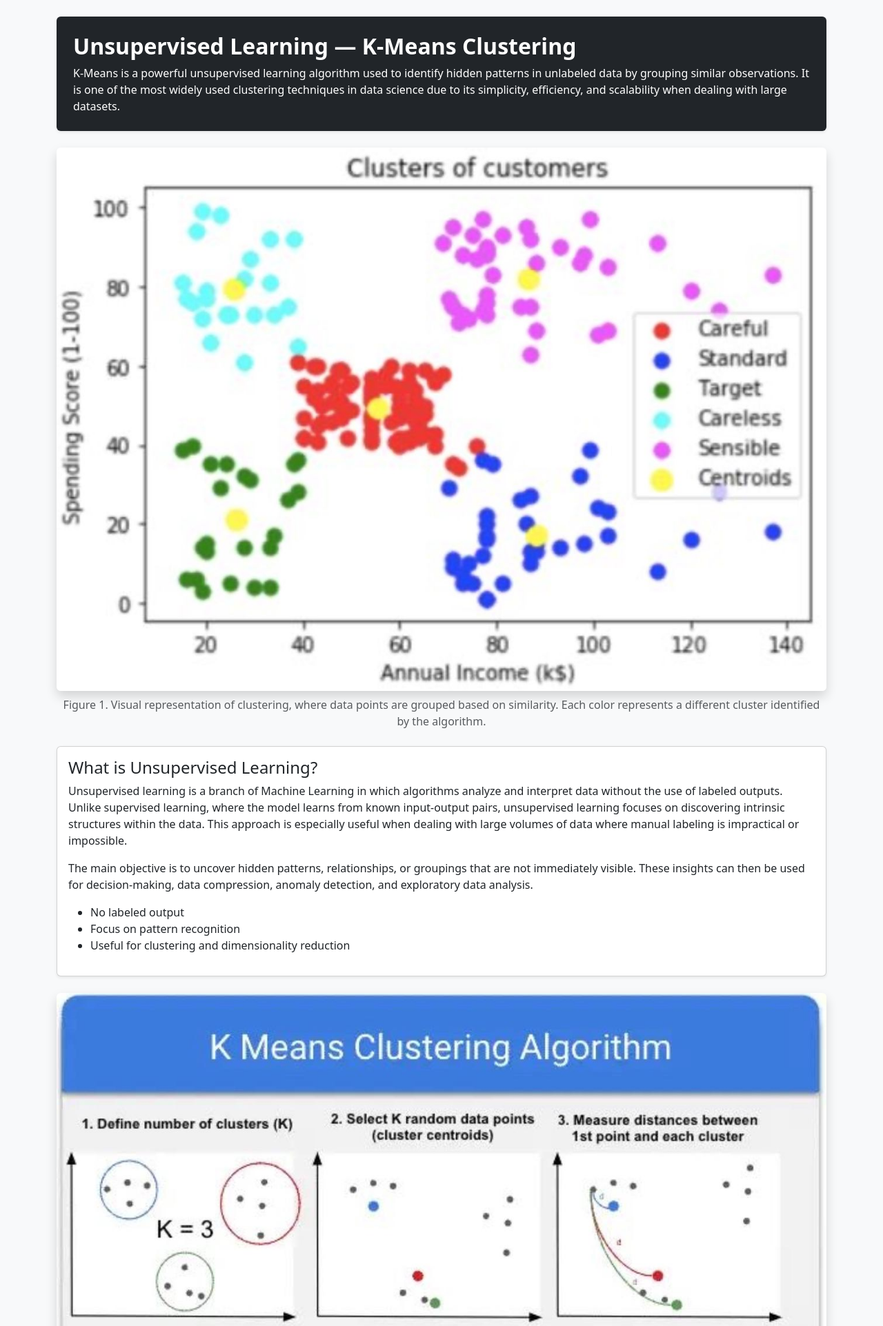
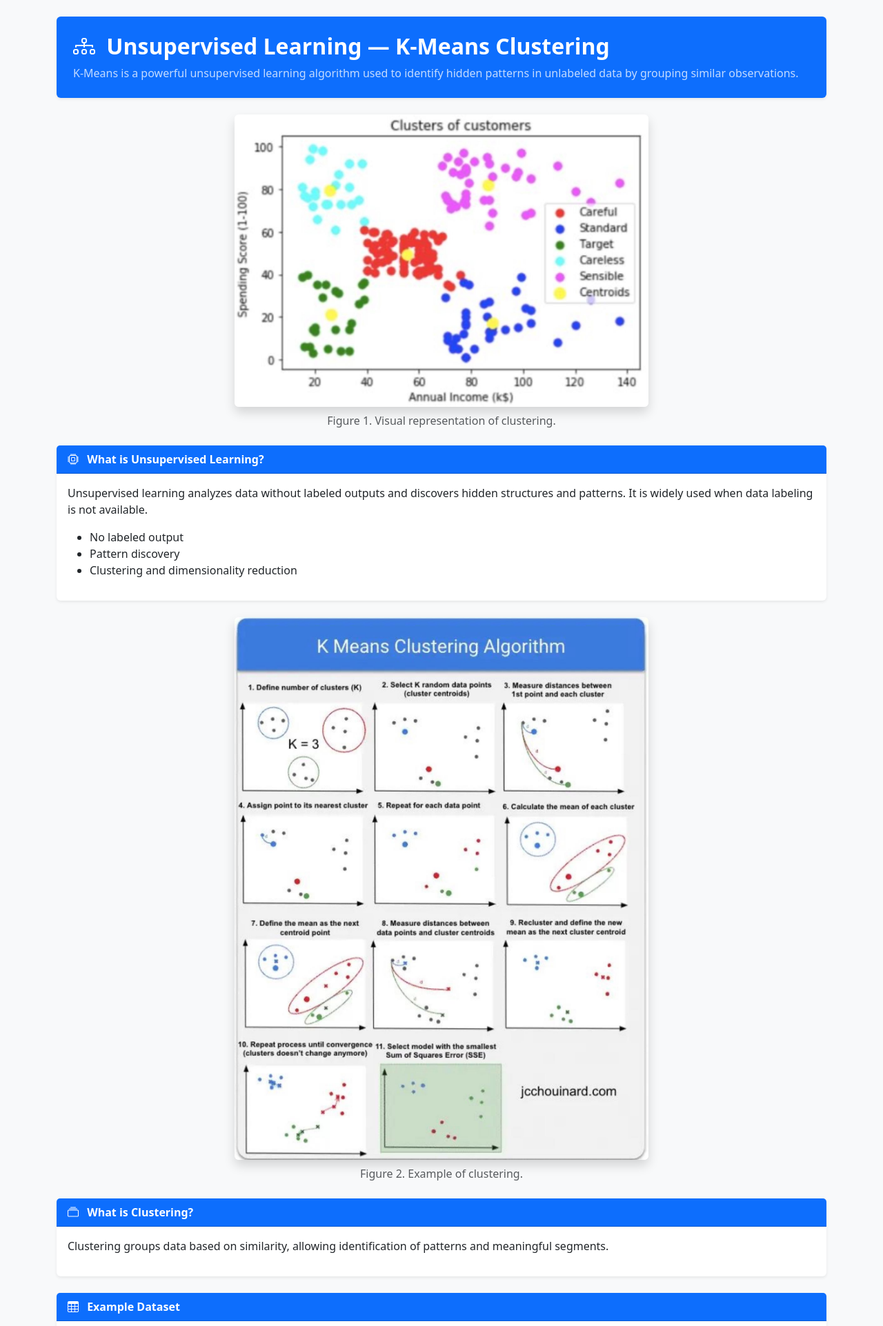
Before and after one commit to Davidcapera/MACHINE_LEARNIG2, a Flask app: page /kmeans/definition in a window 1280 px wide. Shown: the part 56-1979 px from the top of the page at 69% size. Run offline with Flask 3, Linux system fonts and the light colour scheme; parts of the project's set-up code (start-up, migrations or seed data) failed here and were passed over.

Commit message:
K-Means definitions module with professional UI, images, and structured content

```diff
--- a/app/templates/templateUnsupervised/kmeansDefinition.html
+++ b/app/templates/templateUnsupervised/kmeansDefinition.html
@@ -2,75 +2,70 @@
 
 {% block content %}
 
+<style>
+.img-medium {
+    max-width: 600px;
+}
+.img-small {
+    max-width: 500px;
+}
+</style>
+
 <div class="container">
 
-    <div class="p-4 mb-4 bg-dark text-white rounded shadow-sm">
-        <h2 class="fw-bold">Unsupervised Learning — K-Means Clustering</h2>
-        <p class="mb-0">
+    <div class="p-4 mb-4 bg-primary text-white rounded shadow-sm">
+        <h2 class="fw-bold mb-2">
+            <i class="bi bi-diagram-3 me-2"></i>
+            Unsupervised Learning — K-Means Clustering
+        </h2>
+        <p class="mb-0 opacity-75">
             K-Means is a powerful unsupervised learning algorithm used to identify hidden patterns in unlabeled data by grouping similar observations.
-            It is one of the most widely used clustering techniques in data science due to its simplicity, efficiency, and scalability when dealing with large datasets.
         </p>
     </div>
 
     <div class="text-center mb-4">
-        <img src="/static/kmeans_general.png"
-        type="image/png"
-        class="img-fluid rounded shadow"
-        alt="Visual representation of clustering, where data points are grouped based on similarity. Each color represents a different cluster identified by the algorithm.">
-        <p class="text-muted mt-2">
-            Figure 1. Visual representation of clustering, where data points are grouped based on similarity.
-            Each color represents a different cluster identified by the algorithm.
-        </p>
+        <img src="/static/kmeans_general.png" class="img-fluid img-medium rounded shadow">
+        <p class="text-muted mt-2">Figure 1. Visual representation of clustering.</p>
     </div>
 
-    <div class="card mb-4 shadow-sm">
+    <div class="card mb-4 shadow-sm border-0">
+        <div class="card-header bg-primary text-white fw-bold">
+            <i class="bi bi-cpu me-2"></i> What is Unsupervised Learning?
+        </div>
         <div class="card-body">
-            <h4>What is Unsupervised Learning?</h4>
             <p>
-                Unsupervised learning is a branch of Machine Learning in which algorithms analyze and interpret data without the use of labeled outputs.
-                Unlike supervised learning, where the model learns from known input-output pairs, unsupervised learning focuses on discovering intrinsic structures
-                within the data. This approach is especially useful when dealing with large volumes of data where manual labeling is impractical or impossible.
-            </p>
-            <p>
-                The main objective is to uncover hidden patterns, relationships, or groupings that are not immediately visible. These insights can then be used for
-                decision-making, data compression, anomaly detection, and exploratory data analysis.
+                Unsupervised learning analyzes data without labeled outputs and discovers hidden structures and patterns.
+                It is widely used when data labeling is not available.
             </p>
             <ul>
                 <li>No labeled output</li>
-                <li>Focus on pattern recognition</li>
-                <li>Useful for clustering and dimensionality reduction</li>
+                <li>Pattern discovery</li>
+                <li>Clustering and dimensionality reduction</li>
             </ul>
         </div>
     </div>
 
     <div class="text-center mb-4">
-        <img src="/static/clustering_example.png" class="img-fluid rounded shadow" alt="Example of clustering applied to customer data, where similar individuals are grouped together.">
-        <p class="text-muted mt-2">
-            Figure 2. Example of clustering applied to customer data, where similar individuals are grouped together.
-        </p>
+        <img src="/static/clustering_example.png" class="img-fluid img-medium rounded shadow">
+        <p class="text-muted mt-2">Figure 2. Example of clustering.</p>
     </div>
 
-    <div class="card mb-4 shadow-sm">
+    <div class="card mb-4 shadow-sm border-0">
+        <div class="card-header bg-primary text-white fw-bold">
+            <i class="bi bi-collection me-2"></i> What is Clustering?
+        </div>
         <div class="card-body">
-            <h4>What is Clustering?</h4>
             <p>
-                Clustering is a fundamental technique in unsupervised learning that involves grouping data points based on similarity.
-                The goal is to ensure that data points within the same cluster are more similar to each other than to those in different clusters.
-            </p>
-            <p>
-                Similarity is typically measured using distance metrics such as Euclidean distance. Clustering plays a crucial role in many applications,
-                including market segmentation, social network analysis, and biological data classification.
+                Clustering groups data based on similarity, allowing identification of patterns and meaningful segments.
             </p>
         </div>
     </div>
 
-    <div class="card mb-4 shadow-sm">
+    <div class="card mb-4 shadow-sm border-0">
+        <div class="card-header bg-primary text-white fw-bold">
+            <i class="bi bi-table me-2"></i> Example Dataset
+        </div>
         <div class="card-body">
-            <h4>Example Dataset</h4>
-            <p>
-                The following dataset represents a simplified example of customer data, including income and spending behavior.
-                These variables are used by the K-Means algorithm to identify patterns and segment customers into meaningful groups.
-            </p>
             <table class="table table-bordered">
                 <tr><th>Customer</th><th>Income</th><th>Spending</th></tr>
                 <tr><td>Ana</td><td>1200</td><td>300</td></tr>
@@ -82,27 +77,22 @@
         </div>
     </div>
 
-    <div class="card mb-4 shadow-sm">
+    <div class="card mb-4 shadow-sm border-0">
+        <div class="card-header bg-primary text-white fw-bold">
+            <i class="bi bi-diagram-2 me-2"></i> What is K-Means?
+        </div>
         <div class="card-body">
-            <h4>What is K-Means?</h4>
             <p>
-                K-Means is a partition-based clustering algorithm that divides a dataset into K distinct groups.
-                Each cluster is defined by its centroid, which represents the mean position of all points within that cluster.
-            </p>
-            <p>
-                The algorithm operates iteratively, assigning each data point to the nearest centroid and then recalculating the centroid positions.
-                This process continues until the centroids stabilize and no significant changes occur in cluster assignments.
+                K-Means divides data into K clusters using centroids and iterative optimization.
             </p>
         </div>
     </div>
 
-    <div class="card mb-4 shadow-sm">
+    <div class="card mb-4 shadow-sm border-0">
+        <div class="card-header bg-primary text-white fw-bold">
+            <i class="bi bi-bullseye me-2"></i> Initial Centroids
+        </div>
         <div class="card-body">
-            <h4>Initial Centroids</h4>
-            <p>
-                The initial selection of centroids plays a crucial role in the performance of the algorithm.
-                Poor initialization can lead to suboptimal clustering results, while good initialization improves convergence speed and accuracy.
-            </p>
             <table class="table table-bordered">
                 <tr><th>Cluster</th><th>Income</th><th>Spending</th></tr>
                 <tr><td>C1</td><td>1200</td><td>300</td></tr>
@@ -113,62 +103,57 @@
     </div>
 
     <div class="text-center mb-4">
-        <img src="/static/kmeans_process.png" class="img-fluid rounded shadow" alt="Iterative process showing centroid updates and cluster reassignment.">
-        <p class="text-muted mt-2">
-            Figure 3. Iterative process showing centroid updates and cluster reassignment.
-        </p>
+        <img src="/static/kmeans_process.png" class="img-fluid img-small rounded shadow">
+        <p class="text-muted mt-2">Figure 3. K-Means process.</p>
     </div>
 
-    <div class="card mb-4 shadow-sm">
+    <div class="card mb-4 shadow-sm border-0">
+        <div class="card-header bg-primary text-white fw-bold">
+            <i class="bi bi-arrow-repeat me-2"></i> Algorithm Process
+        </div>
         <div class="card-body">
-            <h4>K-Means Algorithm Process</h4>
             <ol>
-                <li>Select initial centroids</li>
-                <li>Calculate distances between points and centroids</li>
-                <li>Assign points to nearest cluster</li>
-                <li>Update centroid positions</li>
+                <li>Select centroids</li>
+                <li>Calculate distances</li>
+                <li>Assign clusters</li>
+                <li>Update centroids</li>
                 <li>Repeat until convergence</li>
             </ol>
-
-            <p>
-                The algorithm aims to minimize the <b>Within-Cluster Sum of Squares (WCSS)</b>, which measures how compact the clusters are.
-                Lower values indicate better clustering performance.
-            </p>
         </div>
     </div>
 
-    <div class="card mb-4 shadow-sm">
+    <div class="card mb-4 shadow-sm border-0">
+        <div class="card-header bg-primary text-white fw-bold">
+            <i class="bi bi-rulers me-2"></i> Distance (Euclidean)
+        </div>
         <div class="card-body">
-            <h4>Distance Metric (Euclidean)</h4>
-            <p>
-                Euclidean distance is the most commonly used metric in K-Means. It measures the straight-line distance between two points in space.
-            </p>
             <p class="bg-light p-3 rounded">
                 d = √((x₁ - x₂)² + (y₁ - y₂)²)
             </p>
         </div>
     </div>
 
-    <div class="card mb-4 shadow-sm">
+    <div class="card mb-4 shadow-sm border-0">
+        <div class="card-header bg-primary text-white fw-bold">
+            <i class="bi bi-graph-down me-2"></i> Variance Reduction
+        </div>
         <div class="card-body">
-            <h4>Variance Reduction</h4>
             <p>
-                Variance represents how spread out the data points are within each cluster.
-                As the algorithm iterates, variance decreases, indicating that clusters are becoming more compact and well-defined.
+                Variance decreases as clusters become more compact, improving clustering quality.
             </p>
         </div>
     </div>
 
     <div class="text-center mb-4">
-        <img src="/static/variance_graph.png" class="img-fluid rounded shadow" alt="Reduction of variance across iterations, demonstrating convergence.">
-        <p class="text-muted mt-2">
-            Figure 4. Reduction of variance across iterations, demonstrating convergence.
-        </p>
+        <img src="/static/variance_graph.png" class="img-fluid img-small rounded shadow">
+        <p class="text-muted mt-2">Figure 4. Variance reduction.</p>
     </div>
 
-    <div class="card mb-4 shadow-sm">
+    <div class="card mb-4 shadow-sm border-0">
+        <div class="card-header bg-primary text-white fw-bold">
+            <i class="bi bi-briefcase me-2"></i> Applications
+        </div>
         <div class="card-body">
-            <h4>Real-World Applications</h4>
             <ul>
                 <li>Customer segmentation</li>
                 <li>Market analysis</li>
@@ -178,16 +163,13 @@
         </div>
     </div>
 
-    <div class="card mb-4 shadow-sm">
+    <div class="card mb-4 shadow-sm border-0">
+        <div class="card-header bg-primary text-white fw-bold">
+            <i class="bi bi-lightbulb me-2"></i> Interpretation
+        </div>
         <div class="card-body">
-            <h4>Interpretation</h4>
             <p>
-                K-Means provides a powerful way to analyze and interpret complex datasets by grouping similar observations.
-                In this case, customers are segmented based on income and spending, allowing organizations to design targeted strategies.
-            </p>
-            <p>
-                The effectiveness of the model is reflected in the reduction of variance and the clear separation between clusters,
-                demonstrating the ability of K-Means to uncover meaningful patterns in data.
+                K-Means identifies patterns and supports decision-making by grouping similar data.
             </p>
         </div>
     </div>
```
Also changed, not shown: app/static/generated/sgd_confusion.png, app/static/generated/sgd_roc.png.
